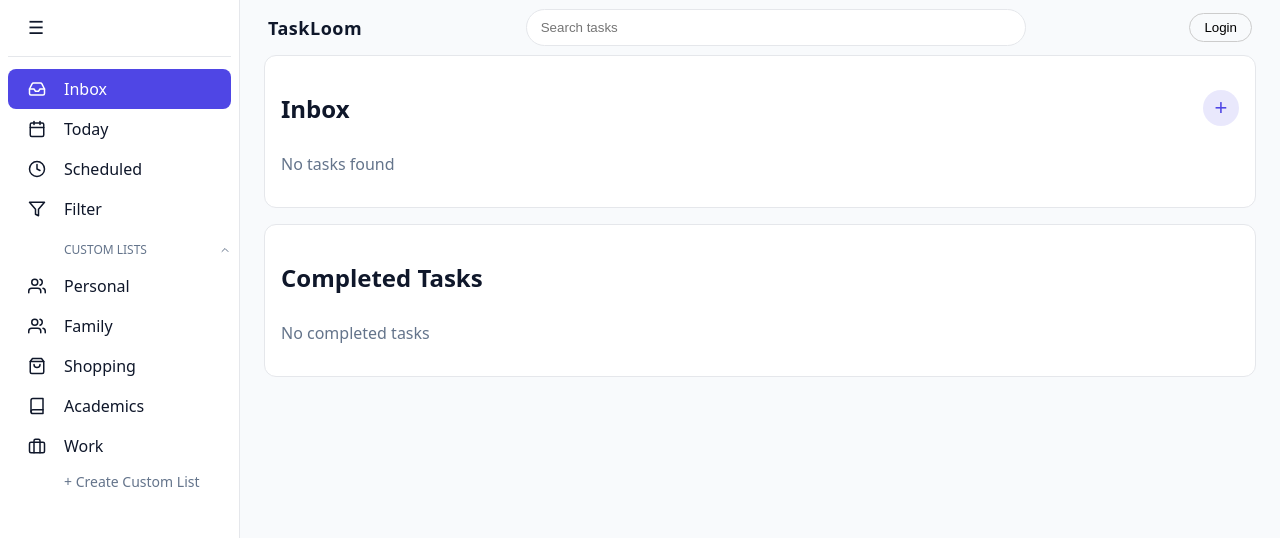
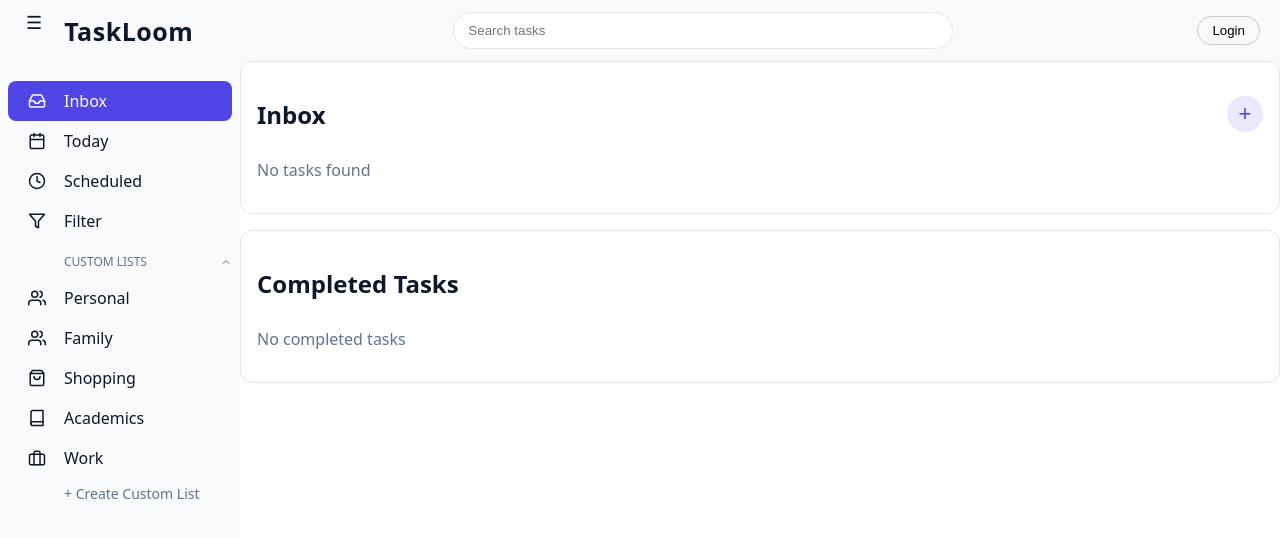
Before and after one commit to sukantadutta2003-tech/Task-Manager, a React (Create React App) app: page / in a window 1280 px wide. Shown: the top 538 px of the page. Built offline with nearby package versions, Linux system fonts and the light colour scheme.

Commit message:
Minor UI changes

```diff
--- a/src/App.js
+++ b/src/App.js
@@ -6,7 +6,6 @@ import "./styles/theme.css";
 import Header from "./components/Header";
 import { BrowserRouter, Routes, Route } from "react-router-dom";
 import Login from "./pages/Login/Login";
-
 
 function App() {
   const [theme, setTheme] = useState("light");
@@ -46,13 +45,12 @@ function App() {
   };
 
   const filteredTasks = tasks.filter((task) =>
-    task.toLowerCase().includes(search.toLowerCase())
+    task.toLowerCase().includes(search.toLowerCase()),
   );
 
   return (
     <BrowserRouter>
       <Routes>
-
         {/* LOGIN PAGE */}
         <Route path="/login" element={<Login />} />
 
@@ -61,6 +59,16 @@ function App() {
           path="/"
           element={
             <>
+              <Header
+                theme={theme}
+                toggleTheme={() =>
+                  setTheme((prev) => (prev === "light" ? "dark" : "light"))
+                }
+                search={search}
+                setSearch={setSearch}
+                sidebarOpen={sidebarOpen}
+                setSidebarOpen={setSidebarOpen}
+              />
               {/* 👇 EVERYTHING BELOW IS YOUR OLD JSX — NOT MODIFIED */}
               <div className="app">
                 <Sidebar
@@ -71,16 +79,14 @@ function App() {
                 />
 
                 <main className="main">
-                <Header
+                  {/* <Header
                     theme={theme}
                     toggleTheme={() =>
-                    setTheme((prev) =>
-                      prev === "light" ? "dark" : "light"
-                    )
+                      setTheme((prev) => (prev === "light" ? "dark" : "light"))
                     }
                     search={search}
                     setSearch={setSearch}
-                />
+                  /> */}
 
                   {/* ACTIVE TASKS */}
                   <div className="task-card">
@@ -157,7 +163,6 @@ function App() {
             </>
           }
         />
-
       </Routes>
     </BrowserRouter>
   );
--- a/src/components/Header.js
+++ b/src/components/Header.js
@@ -1,13 +1,18 @@
 import { useNavigate } from "react-router-dom";
 
-function Header({ search, setSearch }) {
+function Header({ search, setSearch, sidebarOpen, setSidebarOpen }) {
   const navigate = useNavigate();
 
   return (
     <header className="topbar">
-
       {/* LEFT — Logo */}
       <div className="topbar-left">
+        <button
+          className="hamburger-btn"
+          onClick={() => setSidebarOpen(!sidebarOpen)}
+        >
+          ☰
+        </button>
         <span className="topbar-logo">TaskLoom</span>
       </div>
 
@@ -23,10 +28,7 @@ function Header({ search, setSearch }) {
 
       {/* RIGHT — Login Button */}
       <div className="topbar-right">
-        <button
-          className="login-btn"
-          onClick={() => navigate("/login")}
-        >
+        <button className="login-btn" onClick={() => navigate("/login")}>
           Login
         </button>
       </div>
--- a/src/components/Sidebar.js
+++ b/src/components/Sidebar.js
@@ -38,7 +38,7 @@ export default function Sidebar({
   return (
     <aside className={`sidebar ${sidebarOpen ? "open" : "collapsed"}`}>
       {/* TOP */}
-      <div className="sidebar-top">
+      {/* <div className="sidebar-top">
         <button
           className="hamburger-btn"
           onClick={() => setSidebarOpen(!sidebarOpen)}
@@ -47,7 +47,7 @@ export default function Sidebar({
         </button>
       </div>
 
-      <div className="sidebar-divider" />
+      <div className="sidebar-divider" /> */}
 
       {/* MAIN */}
       <div className="sidebar-section">
--- a/src/styles/app.css
+++ b/src/styles/app.css
@@ -18,8 +18,8 @@ body {
 /* ================== SIDEBAR ================== */
 .sidebar {
   width: 240px;
-  background: var(--card);
-  border-right: 1px solid var(--border);
+  background: var(--bg);
+  /* border-right: 1px solid var(--border); */
   padding: 8px 8px;
   overflow: hidden;
   transition: width 0.25s ease;
@@ -37,7 +37,6 @@ body {
 }
 
 .hamburger-btn {
-  position: absolute;
   left: 14px;
   top: 50%;
   transform: translateY(-50%);
@@ -159,8 +158,9 @@ body {
 /* ================== MAIN CONTENT (UNCHANGED) ================== */
 .main {
   flex: 1;
-  padding: 0px 24px;
-  background: var(--bg);
+  padding: 0px 0px;
+  background: var(--card);
+  border-radius: 16px;
 }
 
 .topbar {
@@ -295,9 +295,10 @@ body {
 
 /* Logo (like YouTube text) */
 .topbar-logo {
-  font-size: 18px;
+  font-size: 25px;
   font-weight: 600;
   letter-spacing: 0.5px;
+  padding: 0px 16px;
 }
 
 /* Center search stays same */
@@ -321,3 +322,16 @@ body {
 .login-btn:hover {
   background: rgba(0,0,0,0.05);
 }
+/* HEADER FULL WIDTH FIX */
+.topbar {
+  width: 100%;
+  padding: 12px 20px;
+  /* border-bottom: 1px solid var(--border); */
+  background: var(--bg);
+}
+
+/* Ensure layout stacks correctly */
+body > div {
+  display: flex;
+  flex-direction: column;
+}
```
Lines whose indentation alone changed are shown as unchanged.
